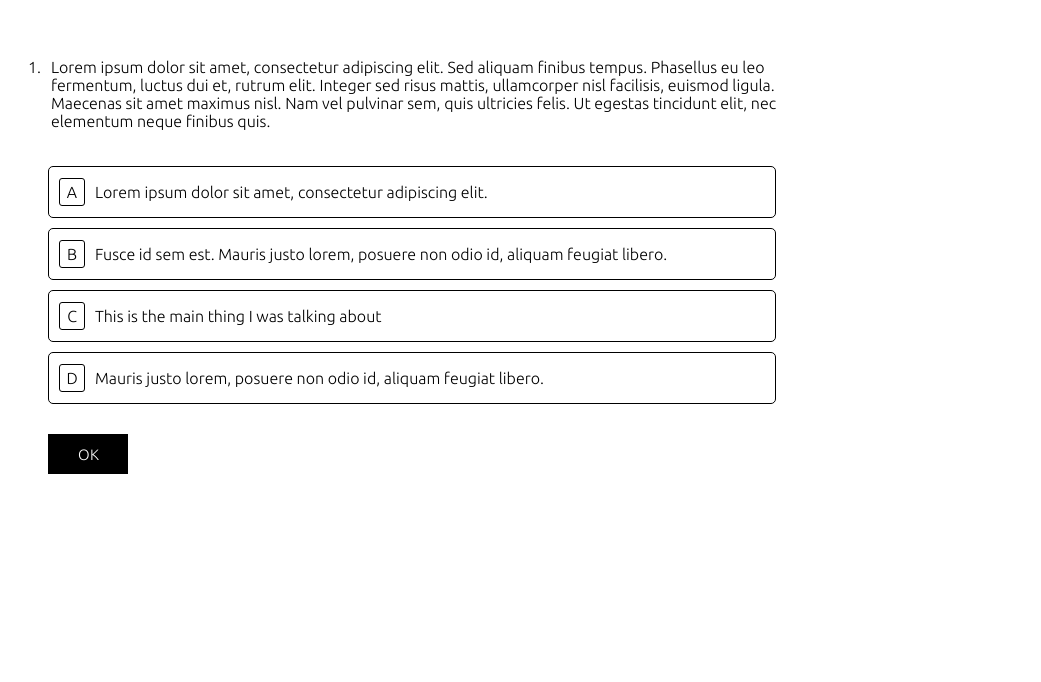
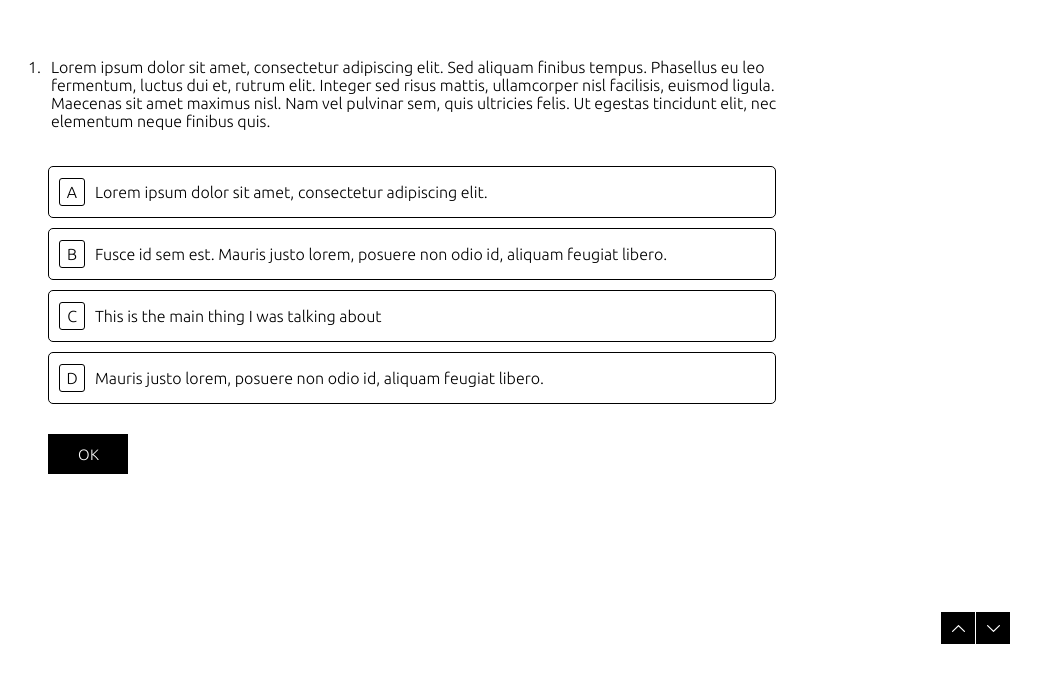
Before and after one commit to ovansa/quiz-trivia, a React (Create React App) app: page / in a window 1280 px wide. Shown: the part 178-860 px from the top of the page, without its empty margins (220-1261 px from the left). Built offline with nearby package versions, Linux system fonts and the light colour scheme.

Commit message:
Add button at the bottom of the page to scroll up and down questions

```diff
--- a/src/App.js
+++ b/src/App.js
@@ -1,5 +1,5 @@
 import './App.css';
-import QuizPage from './quizpage/quizpage-component';
+import QuizPage from '../src/pages/quizpage/quizpage-component';
 
 const App = () => {
   return (
--- a/src/component/option/option.component.styles.scss
+++ b/src/component/option/option.component.styles.scss
@@ -5,7 +5,6 @@
   gap: 10px;
   padding: 0px 10px;
   align-items: center;
-  // position: absolute;
   width: 100%;
   border-radius: 5px;
 
@@ -23,12 +22,8 @@
     justify-content: center;
   }
 
-  // .option-text {
-  //   word-wrap: break-word;
-  // }
-
   &:hover {
-    background-color: gray;
+    background-color: rgb(227, 223, 223);
     cursor: pointer;
 
     .option-label {
@@ -38,7 +33,7 @@
       margin-left: -40px;
       padding: 0px 9px;
       z-index: 5;
-      background-color: green;
+      background-color: white;
 
       .option-label-info {
         display: inline-block;
--- a/src/quizpage/quizpage-component.jsx
+++ b/src/pages/quizpage/quizpage-component.jsx
@@ -1,5 +1,8 @@
 import React from 'react';
-import Options from '../component/options/options-component';
+import Options from '../../component/options/options-component';
+
+import { ReactComponent as ArrowUpIcon } from '../../assets/up-arrow-svgrepo-com.svg';
+import { ReactComponent as ArrowDownIcon } from '../../assets/down-arrow-svgrepo-com.svg';
 
 import './quizpage-component.styles.scss';
 
@@ -18,12 +21,21 @@ const QuizPage = () => {
             finibus quis.
           </p>
         </div>
-
         <Options />
         <button className='ok-button'>OK</button>
+      </div>
+      <div className='next-previous-buttons'>
+        <button className='up-button'>
+          <ArrowUpIcon className='icon' />
+        </button>
+        <button className='down-button'>
+          <ArrowDownIcon className='icon' />
+        </button>
       </div>
     </div>
   );
 };
 
 export default QuizPage;
+
+// TODO: Display dynamic questions
--- a/src/quizpage/quizpage-component.styles.scss
+++ b/src/pages/quizpage/quizpage-component.styles.scss
@@ -1,5 +1,6 @@
 .question-container {
   width: 70%;
+  height: 100%;
   margin: 25vh auto;
   display: flex;
   flex-direction: column;
@@ -36,3 +37,36 @@
     border: 1px solid;
   }
 }
+
+.next-previous-buttons {
+  // float: right;
+  display: flex;
+  gap: 1px;
+  // margin: 0 50px 0px 0px;
+
+  position: absolute;
+  bottom: 50px;
+  right: 50px;
+
+  .up-button,
+  .down-button {
+    height: 32px;
+    color: white;
+    text-transform: uppercase;
+    font-family: 'Ubuntu', sans-serif;
+    border: none;
+    cursor: pointer;
+    cursor: pointer;
+    width: 34px;
+    display: flex;
+    justify-content: center;
+    align-items: center;
+    background-color: black;
+
+    .icon {
+      height: 13px;
+      width: 13px;
+      fill: white;
+    }
+  }
+}
```
Also changed, not shown: src/assets/down-arrow-svgrepo-com.svg (added), src/assets/up-arrow-svgrepo-com.svg (added).
